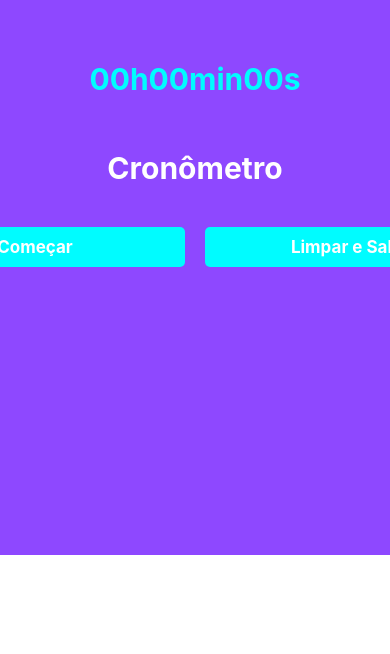
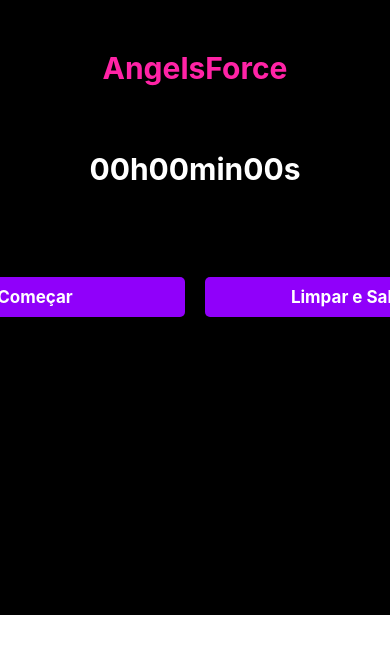
Before and after one commit to AlanDavid-007/Cronometer, a React Native app in the folder Cronometer/: screen / in a window 390 px wide. Shown: the top 654 px of the page. Built offline with nearby package versions, Linux system fonts and the light colour scheme.

Commit message:
Register option feature start

```diff
--- a/Cronometer/App.js
+++ b/Cronometer/App.js
@@ -6,11 +6,13 @@ class Clock extends Component {
    constructor(props){
      super(props);
     this.state = {
+       registro: 0,
        horas: 0,
        minutos: 0,
        segundos: 0,
        ativo: false,
        voltas: [],
+       id: [],
        clock: 0
      },
     this.pulsoDeClock = this.pulsoDeClock.bind(this);
@@ -52,10 +54,12 @@ class Clock extends Component {
   }
 
   marcarVolta(){
-  //fazer nome da empresa em cima de tudo -
-  //fazer registros ao lado - criar i++ - arrumar viewbox das voltas - arrumar cores e testar app
+  //Arrumar numero de registro para ser automatico e testar app
     var txt = this.formatar(this.state.horas) + ":" + this.formatar(this.state.minutos) + ":" + this.formatar(this.state.segundos)+"\n";
     this.state.voltas.push(txt);
+    this.forceUpdate();
+    var registro = "Nº Registro:" + this.formatar(this.state.registro) +"\n";
+    this.state.id.push(registro);
     this.forceUpdate();
   }
 
@@ -67,9 +71,9 @@ class Clock extends Component {
     this.pararRelogio();
     this.setState({segundos:0,minutos:0, horas:0});
 
-    if(this.state.voltas.length>0){
-      this.state.voltas.push('-------------- \n');
-    }
+    // if(this.state.voltas.length>0){
+    //   this.state.voltas.push('-------------- \n');
+    // }
 }
 
   trocarTempo(){
@@ -83,7 +87,7 @@ render()
   return(
     <ScrollView>
     <View style={styles.body}>
-            <Text style={styles.text}>Cronômetro</Text>
+            <Text style={styles.text}>AngelsForce</Text>
       {/* <Image source={require('./images/relogio.png')} /> */}
       <Text style={styles.clock}>{cronometerText}</Text>
         <View style={styles.button_area}>
@@ -97,7 +101,10 @@ render()
 
       </View>
       <View style={styles.saveBox}>
-        <Text>
+      <Text style={styles.saveRegister}>
+          {this.state.id}
+        </Text>
+        <Text style={styles.saveText}>
           {this.state.voltas}
         </Text>
       </View>
@@ -198,29 +205,29 @@ export default Clock;
 
 const styles = StyleSheet.create({
   body:{
-    paddingTop:150,
+    paddingTop:100,
     flex:1,
     justifyContent:'center',
     alignItems:'center',
-    backgroundColor:'#8E48FF'
+    backgroundColor:'#000000'
   },
   clock:{
-    color:'#00FCFF',
+    color:'#FFFFFF',
     fontSize:30,
     fontWeight:'bold',
     backgroundColor:'transparent',
-    marginTop: -150
+    marginTop: 40
   },
   button_area:{
     flexDirection:'row',
     height:50,
-    marginTop:120
+    marginTop:80
   },
   button:{
     flex:1,
     justifyContent:'center',
     alignItems:'center',
-    backgroundColor:'#00FCFF',
+    backgroundColor:'#9000FA',
     width: 300,
     height:40,
     margin:10,
@@ -234,12 +241,26 @@ const styles = StyleSheet.create({
   text:{
     fontSize: 30,
     fontWeight:'bold',
-    color:'#FFFFFF',
-    paddingBottom: 25
+    color:'#FF23A6',
+    paddingBottom: 25,
+    marginTop: -50
+  },
+  saveText:{
+    fontSize: 20,
+    fontWeight:'bold',
+    color:'#FF23A6',
+    marginLeft: 30
+  },
+  saveRegister:{
+    fontSize: 20,
+    fontWeight:'bold',
+    color:'#FF23A6',
+    marginLeft: 0
   },
   saveBox:{
-    marginTop: 40,
+    marginTop: 50,
     flexDirection:'row',
-    height:248
+    height:248,
+    color:"#FFFFFF"
   }
 });
```
